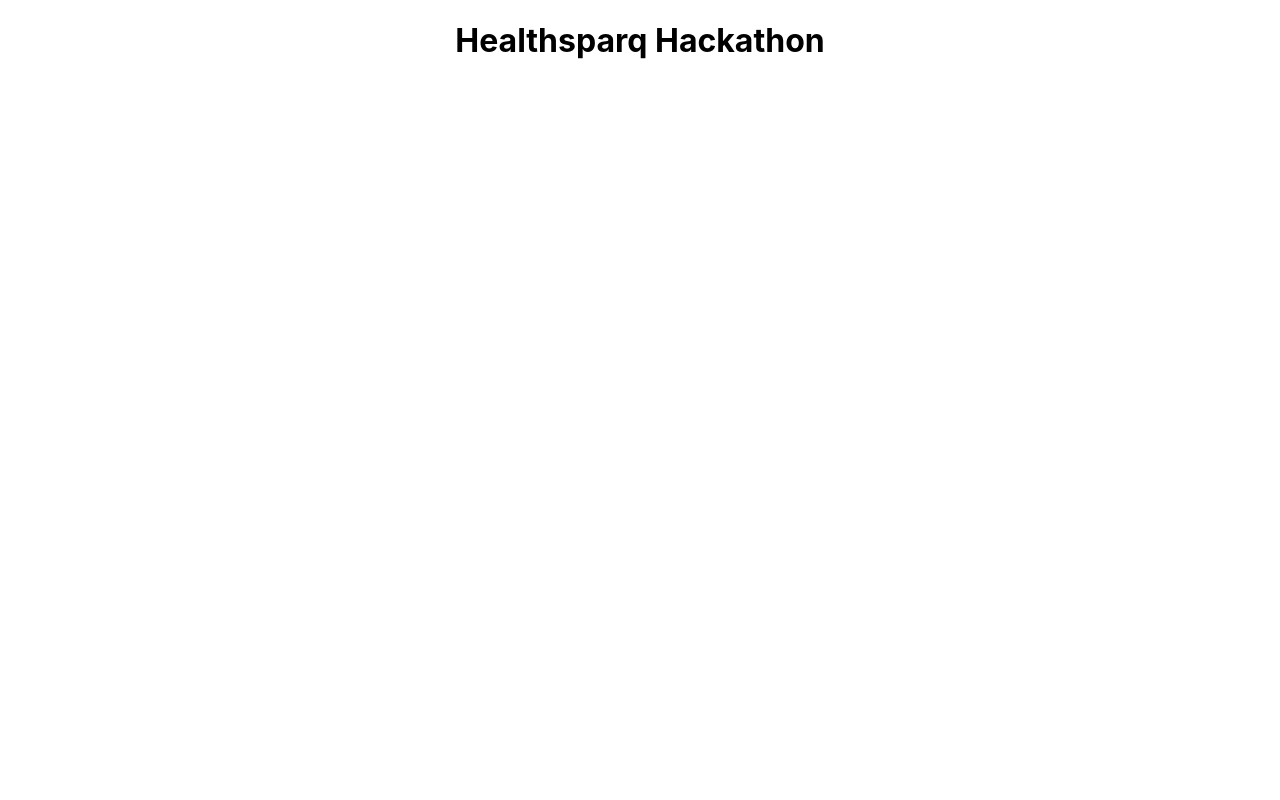
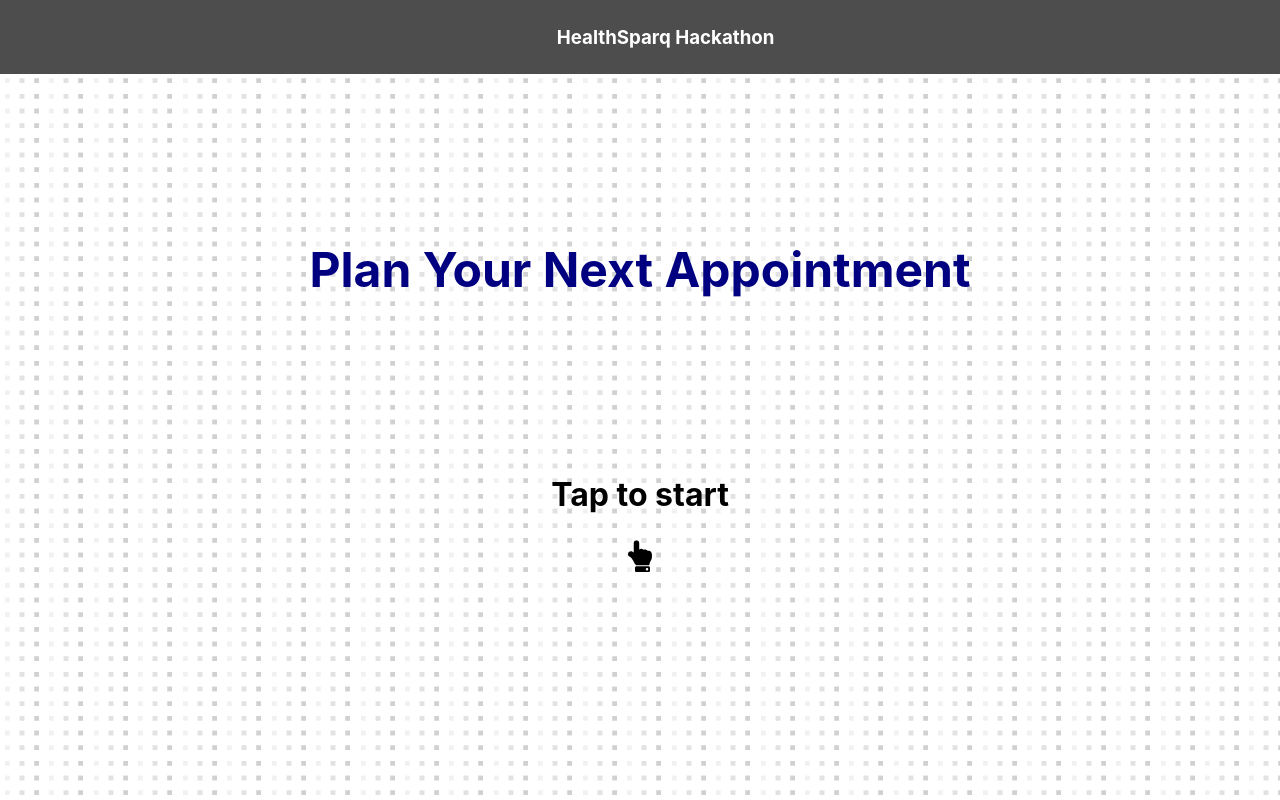
Before and after one commit to healthsparq-hackathon-2019/client, a React (Create React App) app: page / in a window 1280 px wide. Built offline with nearby package versions, Linux system fonts and the light colour scheme.

Commit message:
landing page start

```diff
--- a/package.json
+++ b/package.json
@@ -6,6 +6,7 @@
     "normalize-css": "^2.3.1",
     "react": "^16.8.6",
     "react-dom": "^16.8.6",
+    "react-icons": "^3.5.0",
     "react-scripts": "2.1.8"
   },
   "scripts": {
--- a/src/App.js
+++ b/src/App.js
@@ -1,11 +1,12 @@
 import React, { Component } from 'react';
 import './App.css';
+import Landing from './components/landing/Landing';
 
 class App extends Component {
   render() {
     return (
       <div className="App">
-        <h1>Healthsparq Hackathon</h1>
+        <Landing/>
       </div>
     );
   }
--- /dev/null
+++ b/src/components/landing/Landing.js
@@ -0,0 +1,18 @@
+import React from 'react';
+import styles from './Landing.module.css';
+import { FaHandPointUp } from 'react-icons/fa';
+
+export default function Landing() {
+  return(
+    <div className={styles.background}>
+        <header>
+            <h3 className={styles.h3}>HealthSparq Hackathon</h3>
+        </header>
+        <h2 className={styles.h2}>Plan Your Next Appointment</h2>
+        <div className={styles.startContainer}>
+            <h4 className={styles.h4}>Tap to start</h4>
+            <FaHandPointUp className={styles.finger}/>
+        </div>
+    </div>
+  )
+}
--- /dev/null
+++ b/src/components/landing/Landing.module.css
@@ -0,0 +1,55 @@
+.background {
+    position: fixed;
+    top: 0;
+    left: 0;
+    overflow: hidden;
+    background-image: url('../../assets//tiny-squares.png');
+    width: 100%;
+    height: 100%;
+}
+.finger {
+    font-size: 200%;
+}
+.h2 {
+    position: fixed;
+    top: 30%;
+    width: 100%;
+    margin: auto;
+    text-align: center;
+    font-size: 300%;
+    color: navy;
+}
+.h3 {
+    width: 100%;
+    margin: 0;
+    color: white;
+    background-color: rgb(77, 77, 78);
+    padding: 2%;
+}
+.h4 {
+    margin: 0 0 2% 0;
+    text-align: center;
+    font-size: 200%;
+}
+.startContainer {
+    display: flex;
+    flex-direction: column;
+    align-items: center;
+    position: fixed;
+    width: 100%;
+    margin: auto;
+    top: 60%;
+    animation: float infinite ease-in-out 6s;
+}
+
+@keyframes float {
+    0% {
+        transform: translatey(0px);
+    }
+    50% {
+        transform: translatey(-20px);
+    }
+    100% {
+        transform: translatey(0px);
+    }
+}
```
Also changed, not shown: src/assets/tiny-squares.png (added), 1 other file (tests, documents, lock files or other folders).
